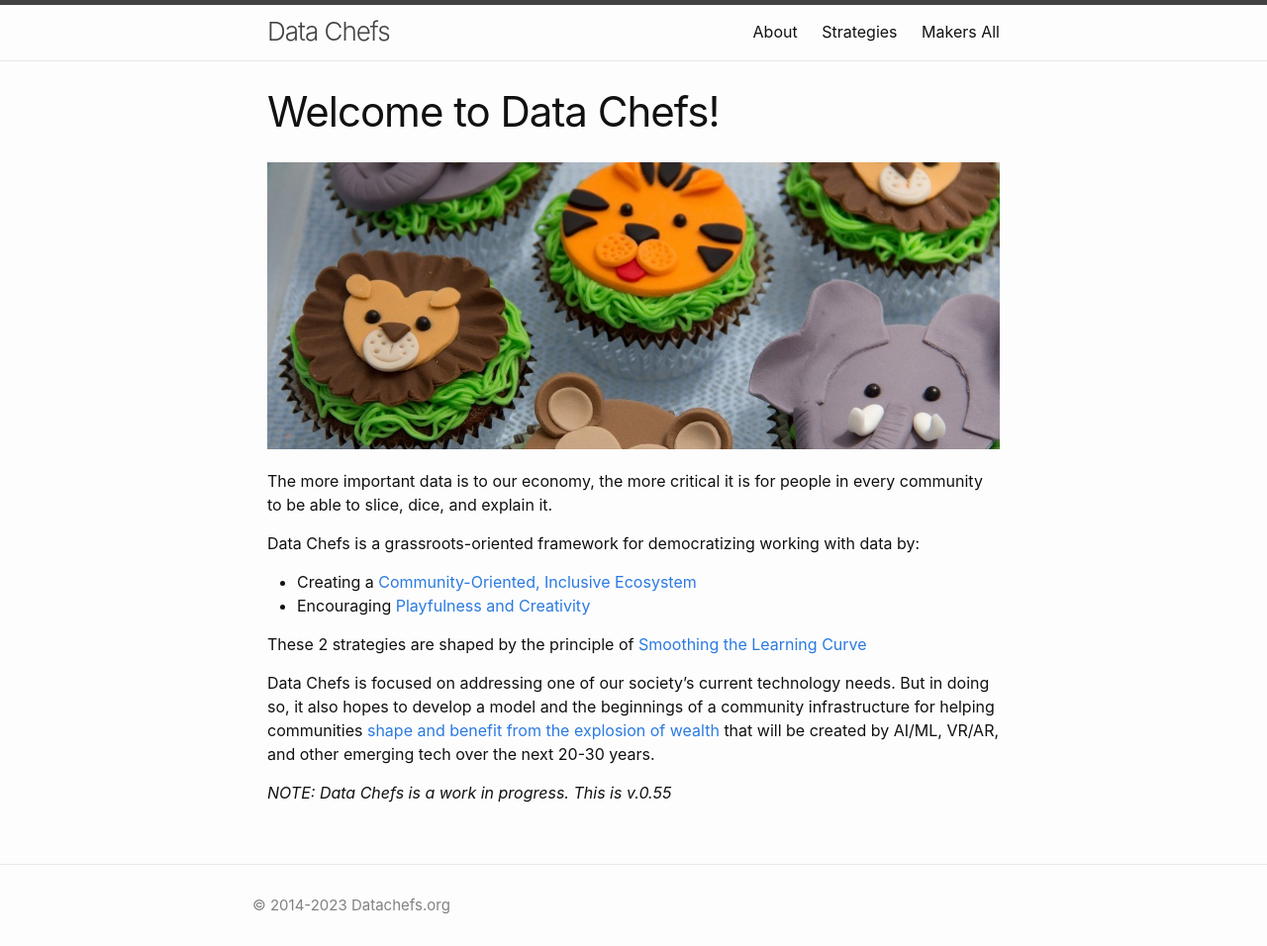
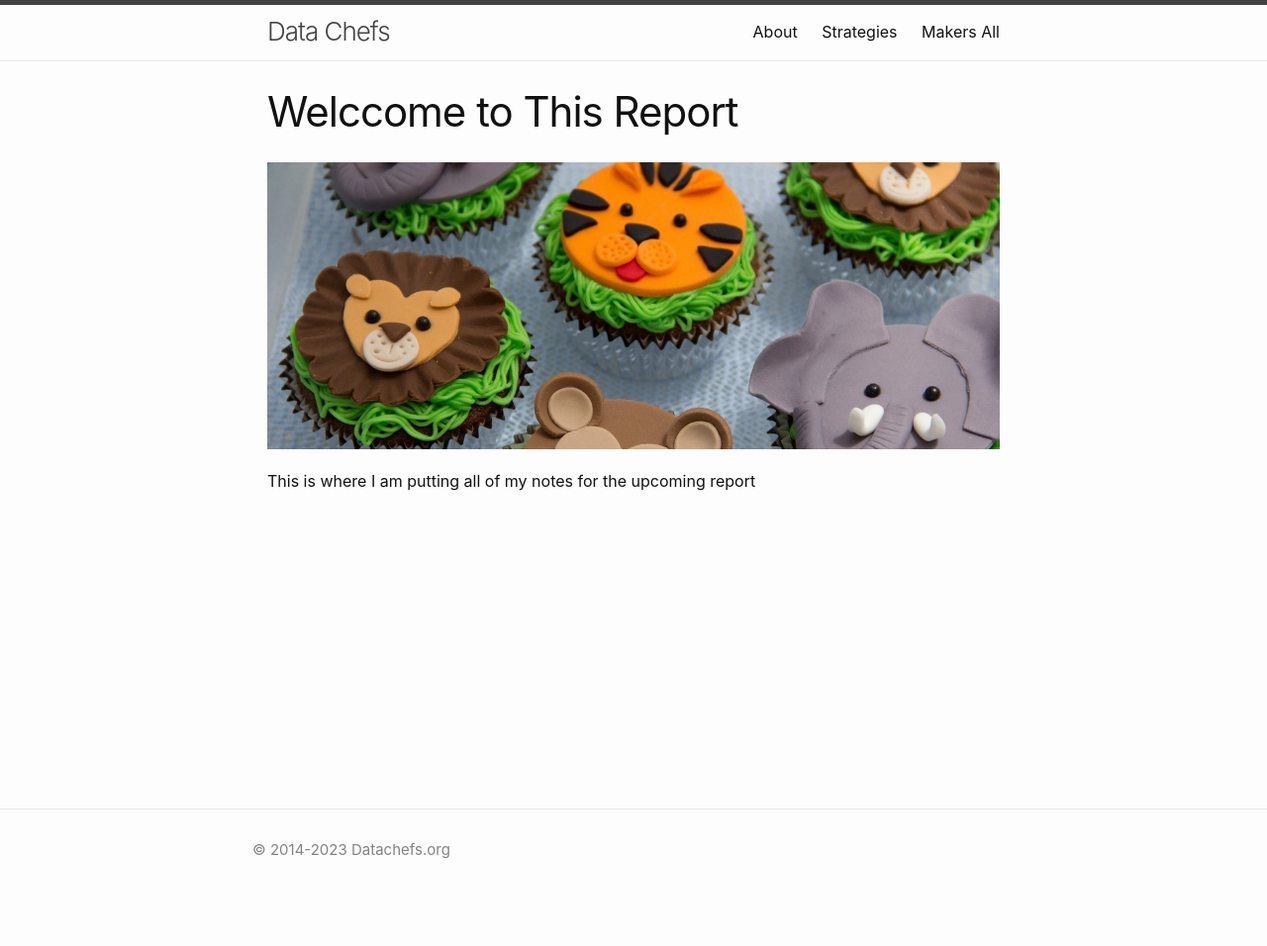
Before and after one commit to datachefs/cdv-notes, a Jekyll site: the page built from index.md, in a window 1280 px wide. Shown: the whole page at 99% size. Built offline with Jekyll 4.4.1, drawn with Linux system fonts in a browser that asks for light colours; after the commit the page ends 900 px from its top, so only the background shows below that.

Commit message:
Tweak the intro

```diff
--- a/index.md
+++ b/index.md
@@ -1,18 +1,7 @@
 ---
-title: Welcome to Data Chefs!
+title: Welccome to This Report
 layout: content
 image: datachefs.jpg
 ---
 
-The more important data is to our economy, the more critical it is for people in every community to be able to slice, dice, and explain it.
-
-Data Chefs is a grassroots-oriented framework for democratizing working with data by:
-
- - Creating a [Community-Oriented, Inclusive Ecosystem](/pages/strategies/community.html)
- - Encouraging [Playfulness and Creativity](/pages/strategies/play.html)
-
-These 2 strategies are shaped by the principle of [Smoothing the Learning Curve](/pages/strategies/smooth-learning-curve.html)
-
-Data Chefs is focused on addressing one of our society’s current technology needs. But in doing so, it also hopes to develop a model and the beginnings of a community infrastructure for helping communities [shape and benefit from the explosion of wealth](https://toolkit.makersall.org/) that will be created by AI/ML, VR/AR, and other emerging tech over the next 20-30 years.
-
-_NOTE: Data Chefs is a work in progress. This is v.0.55_
+ This is where I am putting all of my notes for the upcoming report
```
